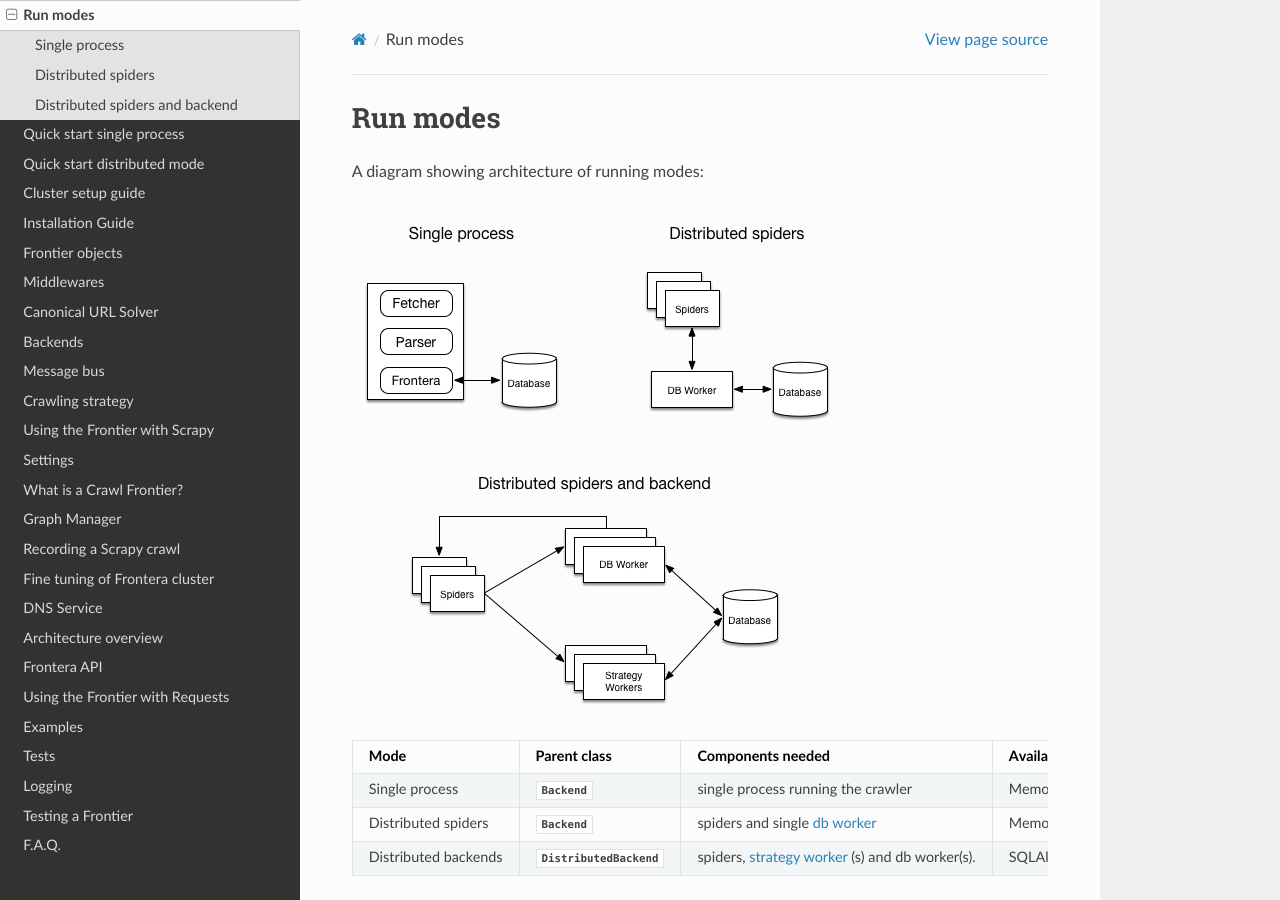
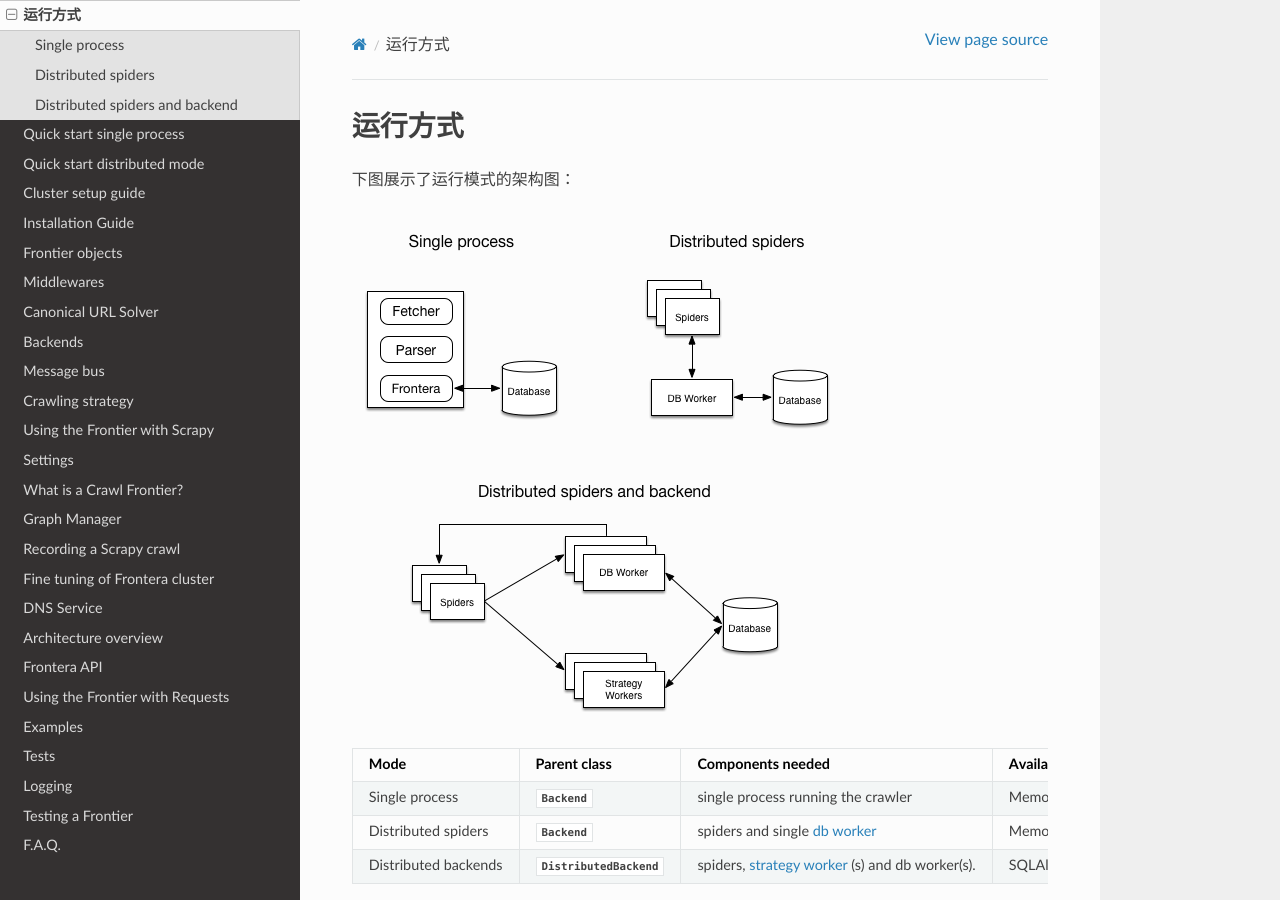
Before and after one commit to xsren/frontera-docs-zh_CN, a Sphinx documentation site: the page built from docs/source/topics/run-modes.rst, in a window 1280 px wide and 900 px high. Built offline with Sphinx 7.4.7 and the Read the Docs theme 2.0.0, drawn with Linux system fonts in a browser that asks for light colours.

Commit message:
update run-modes

```diff
--- a/docs/source/topics/run-modes.rst
+++ b/docs/source/topics/run-modes.rst
@@ -1,8 +1,8 @@
 =========
-Run modes
+运行方式
 =========
 
-A diagram showing architecture of running modes:
+下图展示了运行模式的架构图：
 
 .. image:: _images/high-level-arc.png
 
```
